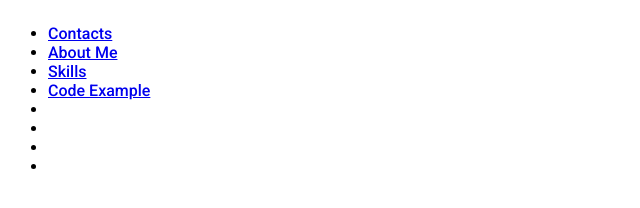
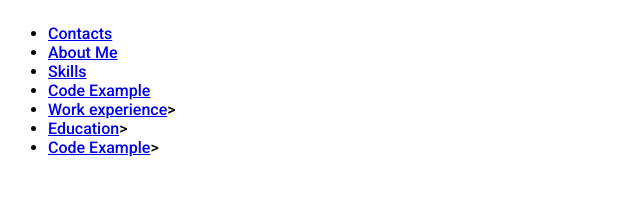
Before and after one commit to VladislavKislov/rsschool-cv, a plain HTML site: page index.html in a window 1280 px wide. Shown: the whole page, without its empty margins (0-640 px from the left). Drawn offline with Linux system fonts and the light colour scheme.

```diff
--- a/index.html
+++ b/index.html
@@ -19,10 +19,9 @@
                 <li class="nav-item"><a href="#About Me" class="nav-link">About Me</a></li>
                 <li class="nav-item"><a href="#Skills" class="nav-link">Skills</a></li>
                 <li class="nav-item"><a href="#Code Example" class="nav-link">Code Example</a> </li>
-                <li></li>
-                <li></li>
-                <li></li>
-                <li></li>
+                <li class="nav-item"><a href="#Work experience" class="nav-link">Work experience</a>></li>
+                <li class="nav-item"><a href="#Education" class="nav-link">Education</a>></li>
+                <li class="nav-item"><a href="#Language" class="nav-link">Code Example</a>></li>
             </ul>
         </nav>
     </header>
--- a/style.css
+++ b/style.css
@@ -9,7 +9,7 @@ body {
     flex-direction: column;
     justify-content: space-between;
 }
-.container{
+.container {
 max-width: 1440px;
 margin: 0 auto;
-  }
+ }
```
